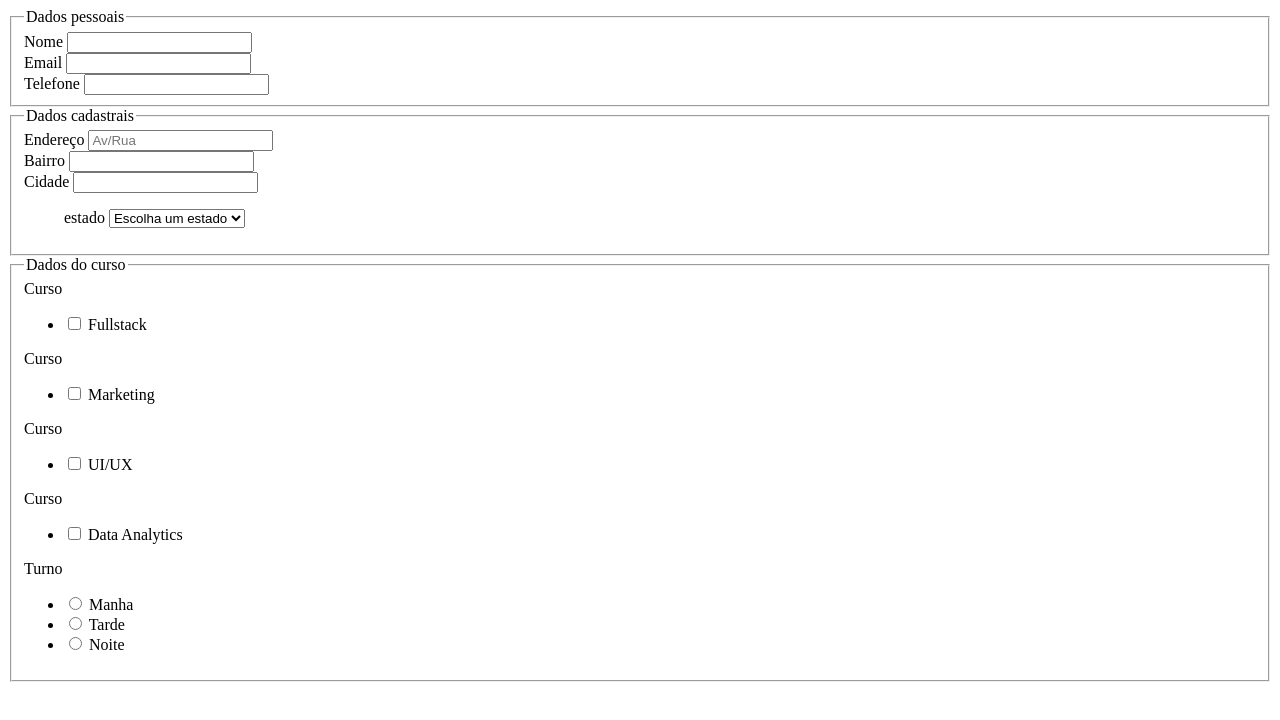
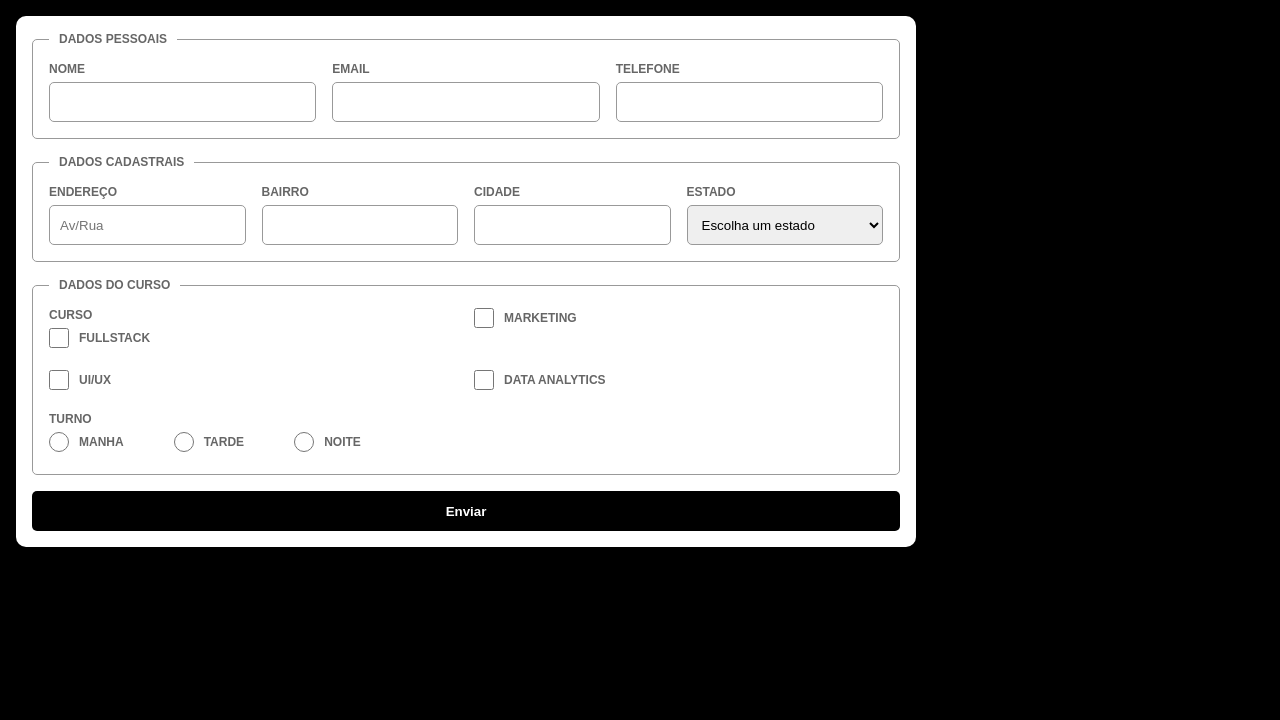
Before and after one commit to Enzo94-beep/html-tags-de-formulario2, a plain HTML site: page index.html in a window 1280 px wide. Drawn offline with Linux system fonts and the light colour scheme.

Commit message:
Aula de forms

```diff
--- a/index.css
+++ b/index.css
@@ -1,3 +1,109 @@
-fieldset{
+*{
+    margin: 0;
+    padding: 0;
+    border: 0;
+    list-style: none;
+    font-family: Arial, Helvetica, sans-serif;
+    box-sizing: border-box;
+}
 
+body{
+    background-color: black;
+    padding: 16px;
 }
+
+form{
+    background-color:white;
+    border-radius: 10px;
+    padding: 16px;
+}
+
+form fieldset{
+    border: 1px solid #999;
+    border-radius: 5px;
+    padding: 16px;
+    margin-bottom: 16px;
+}
+
+form legend{
+    padding: 0 10px;
+    text-transform: uppercase;
+    font-size: 12px;
+    font-weight: bold;
+    color: #666;
+}
+
+form label{
+    text-transform: uppercase;
+    font-size: 12px;
+    font-weight: bold;
+    color: #666;
+    display: block;
+    margin-bottom: 6px;
+}
+
+form fieldsetdiv{
+    margin-bottom: 16px;
+}
+
+form fieldset div:last-of-type{
+    margin-bottom: 0;
+}
+
+form input, form select{
+    width: 100%;
+    height: 40px;
+    border: 1px solid #999;
+    border-radius: 5px;
+    padding-left: 10px;
+    accent-color: rgb(104, 27, 175);
+}
+
+form input:focus, form select:focus{
+    outline: 2px solid rgb(104, 27, 175);
+}
+
+form ul li label{
+    display: flex;
+    align-items: center;
+    gap: 10px;
+}
+
+form ul li input{
+    width: 20px;
+    height: 20px;
+}
+
+form button{
+    width: 100%;
+    height: 40px;
+    background-color: black;
+    color: white;
+    border-radius: 5px;
+    font-weight: bold;
+}
+
+@media screen and ( width >= 1024px ) {
+    .fieldset-1, .fieldset-2, .fieldset-3{
+        display: grid;
+        grid-template-columns: 1fr 1fr;
+        gap: 16px;
+    }
+}
+
+@media screen and ( width >= 1280px ) {
+    form{
+        width: 900px;
+        margin: 0auto;
+    }
+    .fieldset-1{
+        grid-template-columns: 1fr 1fr 1fr;
+    }
+    .fieldset-2{
+        grid-template-columns: repeat(4, 1fr);
+    }
+    .fieldset-3 ul{
+        display: flex;
+        gap: 50px;
+    }
+}
--- a/index.html
+++ b/index.html
@@ -11,7 +11,7 @@
 <body>
 
     <form>
-        <fieldset>
+        <fieldset class="fieldset-1">
             <legend>Dados pessoais</legend>
             <div>
                 <label for="nome">Nome</label>
@@ -26,7 +26,7 @@
                 <input id="telefone" type="text">
             </div>
         </fieldset>
-        <fieldset>
+        <fieldset class="fieldset-2">
             <legend>Dados cadastrais</legend>
             <div>
                 <label for="endereco">Endereço</label>
@@ -60,7 +60,7 @@
                 </select>
             </dir>
         </fieldset>
-        <fieldset>
+        <fieldset class="fieldset-3">
             <legend>Dados do curso</legend>
             <div>
                 <label>Curso</label>
@@ -74,7 +74,6 @@
                 </ul>
             </div>
             <div>
-                <label>Curso</label>
                 <ul>
                     <li>
                         <label>
@@ -85,7 +84,6 @@
                 </ul>
             </div>
             <div>
-                <label>Curso</label>
                 <ul>
                     <li>
                         <label>
@@ -96,7 +94,6 @@
                 </ul>
             </div>
             <div>
-                <label>Curso</label>
                 <ul>
                     <li>
                         <label>
@@ -131,6 +128,7 @@
 
             </div>
         </fieldset>
+        <button type="submit">Enviar</button>
     </form>
 
 </body>
```
